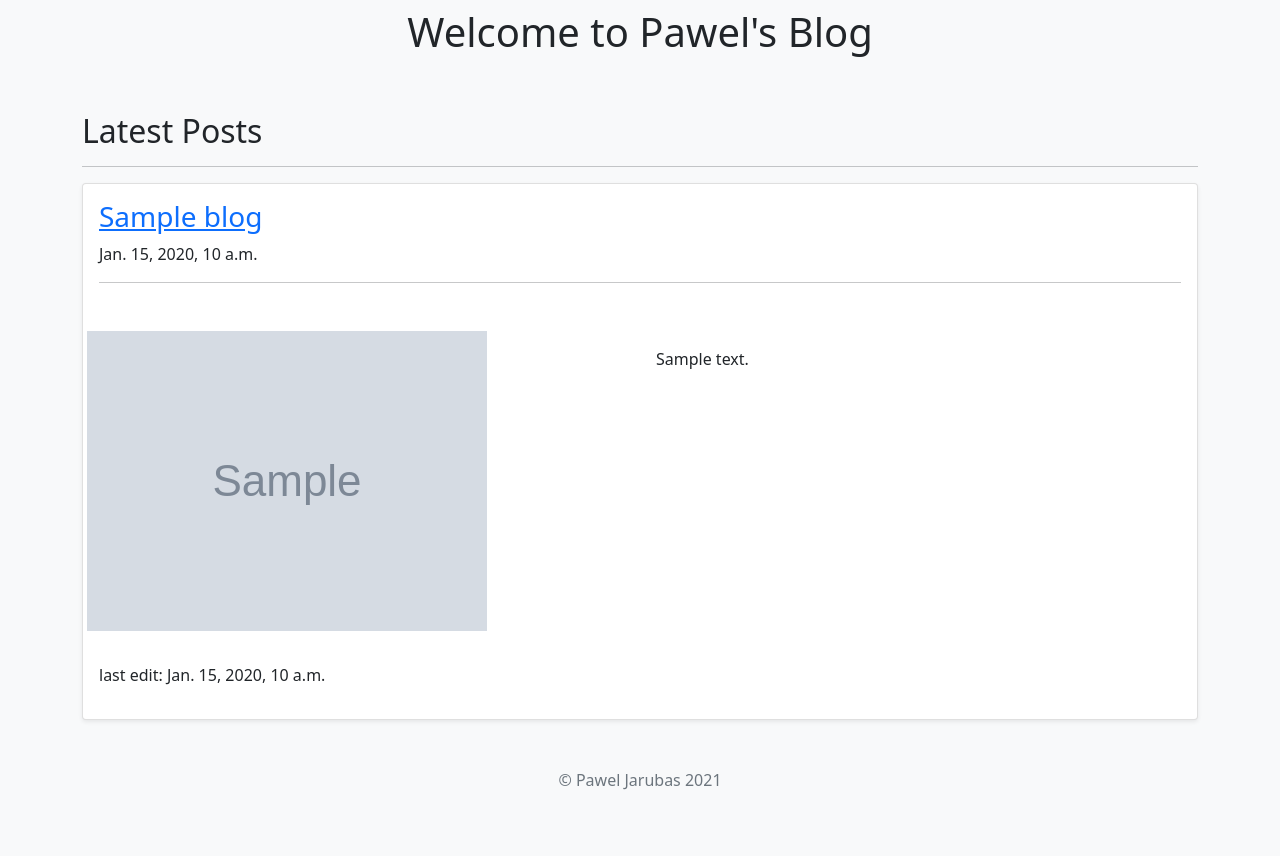
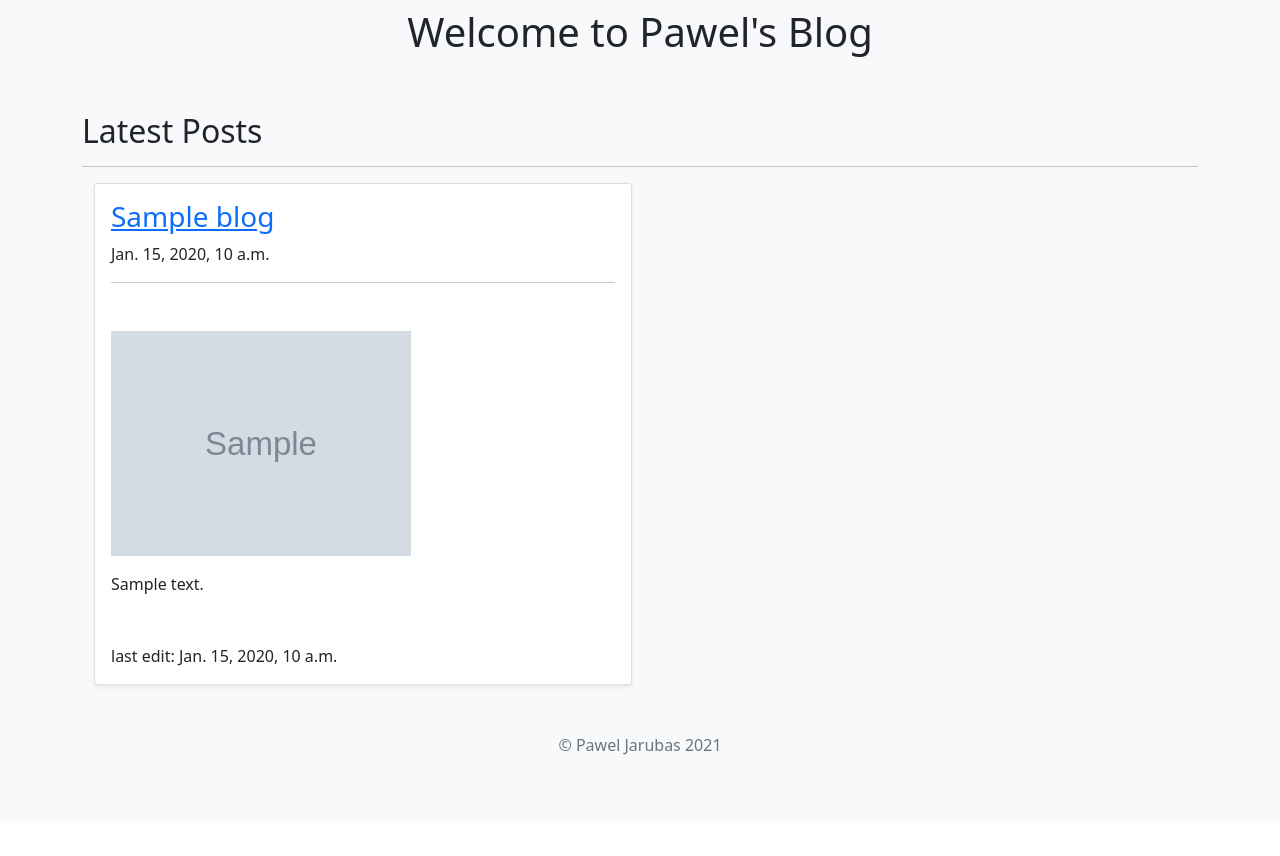
Before and after one commit to ChillinPawel/Portfolio, a Django app: template blog/templates/blog/allblogs.html in a window 1280 px wide. Shown: the part 56-912 px from the top of the page. After the commit the page ends 811 px from the top, so only its background shows below. Run offline with Django 3.2, Linux system fonts and the light colour scheme; the template is opened without the code that fills it: most values are stand-ins (such as "Sample title", 1, 10 or a date in 2020); grey boxes marked "Sample" are stand-in pictures; data that the repository does not hold is empty.

Commit message:
Edited blog page layout, removed Email me button from Home

```diff
--- a/blog/templates/blog/allblogs.html
+++ b/blog/templates/blog/allblogs.html
@@ -18,6 +18,10 @@
         <h2>Latest Posts</h2>
         <hr/>
 
+        <div class="container">
+
+            <div class="row row-cols-1 row-cols-sm-2 row-cols-md-2 g-3">
+
                 {% for blog in blogs.all %}
                 <div class="col">
                     <div class="card shadow-sm">
@@ -29,21 +33,19 @@
                             <hr/>
                         </div>
 
-                <div class="row">
-                    <div class="card-body col-lg-6 col-md-6 col-xs-6">
-                        <img class="img-fluid" src="{{ blog.image.url }}" height=150 width=400/>
-                    </div>
-                    <div class="card-body col-lg-6 col-md-6 col-xs-6">
+                        <div class="card-body">
+                            <img class="img-fluid" src="{{ blog.image.url }}" height=150 width=300/>
                             <p class="card-text">{{ blog.summary|linebreaks }}</p>
-                    </div>
                         </div>
 
                         <div class="card-body">
-                    <p>last edit: {{ blog.edit_date_format }}</p>
+                            <p class="card-text fw-light">last edit: {{ blog.edit_date_format }}</p>
                         </div>
                     </div>
                 </div>
                 {% endfor %}
+            </div>
+        </div>
 
     </div>
 
```
Also changed, not shown: jobs/templates/jobs/home.html (+4 -7 lines). Lines whose indentation alone changed are shown as unchanged.
